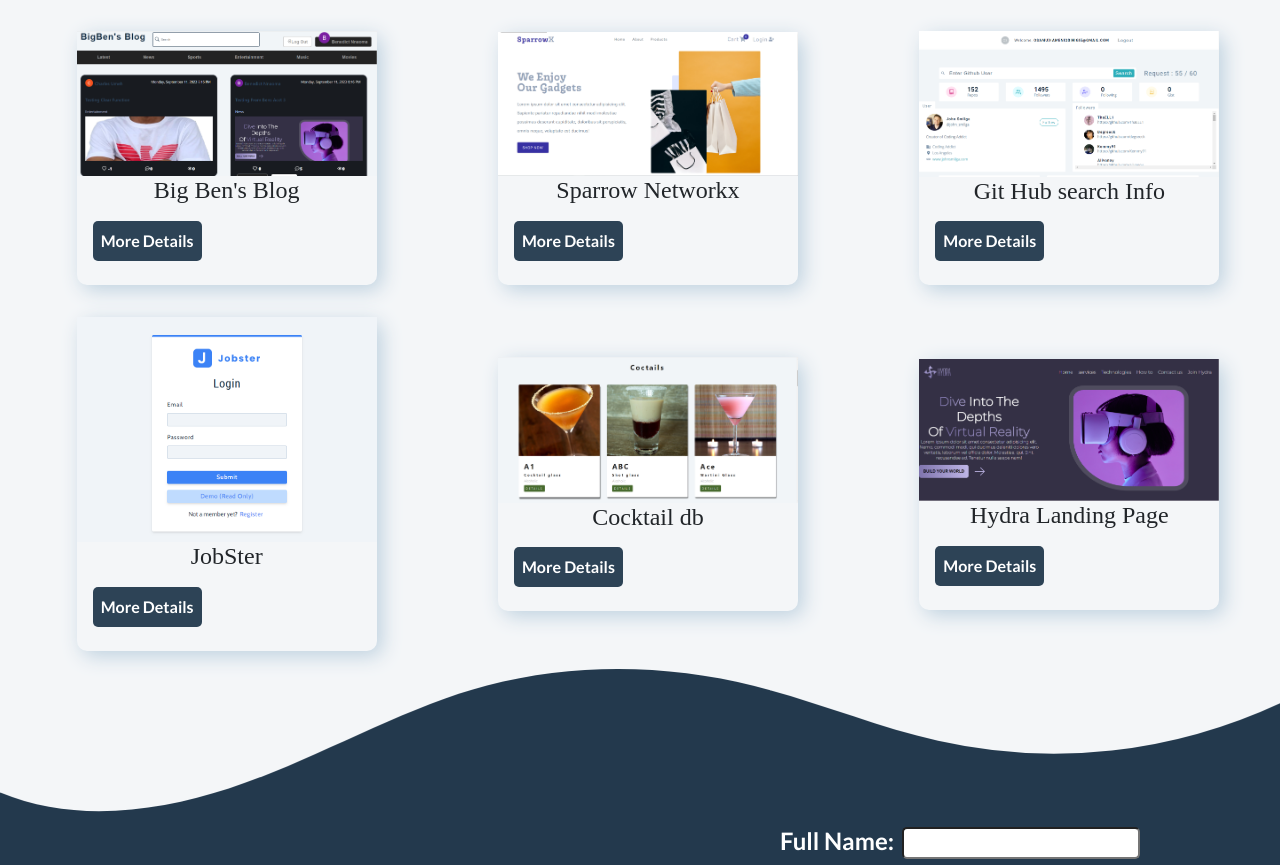
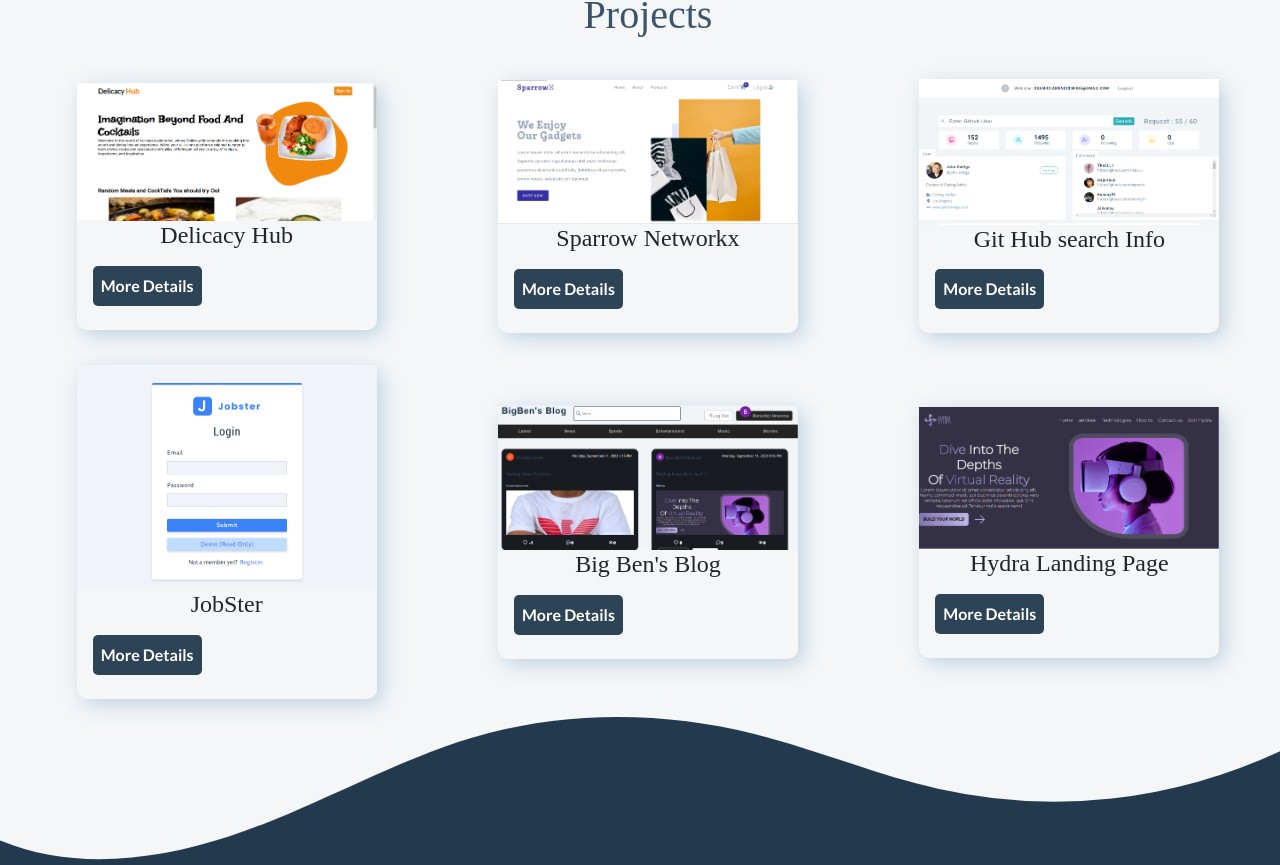
Before and after one commit to Benedictnno/portfolio, a React (Vite) app: page / in a window 1280 px wide. Shown: the part 1932-2797 px from the top of the page. Built offline with nearby package versions, Linux system fonts and the light colour scheme; a web font is replaced by a local one.

Commit message:
food app project

```diff
--- a/src/Components/Projects.jsx
+++ b/src/Components/Projects.jsx
@@ -5,10 +5,11 @@ import sparrow_Screenshot from "../images/sparrow_Screenshot.png";
 import big_ben from "../images/big_ben.png";
 import hydrapage_Screenshot from "../images/hydrapage_Screenshot .png";
 import jobStore from "../images/jobStore.png";
+import food_app from "../images/food_app.png";
 import Aos from "aos";
 import "aos/dist/aos.css";
 import Modal from "react-modal";
-import {AiOutlineClose} from 'react-icons/ai'
+import { AiOutlineClose } from "react-icons/ai";
 const Projects = () => {
   const [idT, setId] = useState(false);
 
@@ -28,23 +29,22 @@ const Projects = () => {
   const Project = [
     {
       id: 0,
-      image: big_ben,
-      title: "Big Ben's Blog",
+      image: food_app,
+      title: "Delicacy Hub",
       subtitle:
-        " Big Ben's Blog is a dynamic and user-friendly web application designed to provide a platform for multiple bloggers to share their thoughts, insights, and expertise with a global audience. This innovative blogging platform is meticulously crafted to cater to the diverse needs of bloggers, ensuring a seamless and engaging experience for both writers and readers alike.",
-      link: "https://big-bens-blog.netlify.app",
+        "Delicacy Hub is your go-to platform for all things food and drink. Whether you're a seasoned chef or a home cook looking for inspiration, we've got you covered. Explore a world of flavors, recipes, and culinary delights right at your fingertips.",
+      link: "https://delicacy-hub.netlify.app/",
       points1:
-        "Multi-Author Support: One of the standout features of Big Ben's Blog is its robust multi-author support. It allows a community of bloggers, ranging from professionals to hobbyists, to contribute their unique perspectives and content to a shared platform. Each author has their own profile, where they can showcase their expertise and build their personal brand.",
+        " Extensive Recipe Database: Browse through a vast collection of mouthwatering recipes curated from around the globe. From classic comfort foods to exotic dishes, we have something for every palate.",
       point2:
-        "User-Friendly Interface: The user interface of the platform is designed with both bloggers and readers in mind. It offers an intuitive, visually appealing, and easy-to-navigate layout, making it accessible to users of all technological backgrounds. Bloggers can effortlessly create and manage their posts, while readers can explore a wealth of content without any technical barriers.",
+        "Detailed Ingredients and Instructions: Get step-by-step guidance on each recipe, along with a comprehensive list of ingredients. Cooking has never been this easy and enjoyable!",
       point3:
-        "Customizable Blog Posts: Big Ben's Blog empowers bloggers with a wide range of formatting options. Authors can format their posts using rich text editing tools, upload images, embed links, and even add code snippets for technical articles. This ensures that bloggers have full creative control over their content.",
+        " Gorgeous Food Imagery: Immerse yourself in a visual feast with high-quality images of every recipe. Let the visuals inspire your next culinary masterpiece.",
       point4:
-        "Comment and Interaction Features: Interactivity is a crucial aspect of blogging, and Big Ben's Blog embraces it wholeheartedly. Readers can leave comments on blog posts, facilitating discussions and engagement between authors and their audience. ",
+        "Global Culinary Connection: Immerse yourself in the rich tapestry of global cuisine. Discover not just recipes but the stories behind them, as we take you on a virtual journey around the world through the lens of gastronomy.",
       point5:
-        "Responsive Design: Big Ben's Blog boasts a responsive design, ensuring that it adapts seamlessly to various devices and screen sizes. Whether users access the platform on a desktop, tablet, or mobile phone, they can enjoy a consistent and visually pleasing experience.",
+        "Responsive Design: Enjoy a consistent and optimal cooking experience across various devices, including desktops, tablets, and smartphones.",
     },
-
     {
       id: 1,
       image: sparrow_Screenshot,
@@ -100,22 +100,21 @@ const Projects = () => {
     },
     {
       id: 4,
-      image: coctail,
-      title: "Cocktail db",
+      image: big_ben,
+      title: "Big Ben's Blog",
       subtitle:
-        "The Cocktail DB is a web application that provides comprehensive information about various cocktails using the Cocktail API. It offers details on how to make any cocktail that is available and being searched for, ensuring users have access to valuable recipes and instructions.",
-      point1:
-        "Comprehensive Cocktail Database: Access an extensive collection of cocktails with detailed information.",
+        " Big Ben's Blog is a dynamic and user-friendly web application designed to provide a platform for multiple bloggers to share their thoughts, insights, and expertise with a global audience. This innovative blogging platform is meticulously crafted to cater to the diverse needs of bloggers, ensuring a seamless and engaging experience for both writers and readers alike.",
+      link: "https://big-bens-blog.netlify.app",
+      points1:
+        "Multi-Author Support: One of the standout features of Big Ben's Blog is its robust multi-author support. It allows a community of bloggers, ranging from professionals to hobbyists, to contribute their unique perspectives and content to a shared platform. Each author has their own profile, where they can showcase their expertise and build their personal brand.",
       point2:
-        "Ingredient Lists: View complete ingredient lists for each drink, making it simple to gather all necessary items before starting your cocktail-making adventure.",
+        "User-Friendly Interface: The user interface of the platform is designed with both bloggers and readers in mind. It offers an intuitive, visually appealing, and easy-to-navigate layout, making it accessible to users of all technological backgrounds. Bloggers can effortlessly create and manage their posts, while readers can explore a wealth of content without any technical barriers.",
       point3:
-        "Categorization: Easily browse and find cocktails based on categories such as type, flavor profile, spirit base, or popularity.",
+        "Customizable Blog Posts: Big Ben's Blog empowers bloggers with a wide range of formatting options. Authors can format their posts using rich text editing tools, upload images, embed links, and even add code snippets for technical articles. This ensures that bloggers have full creative control over their content.",
       point4:
-        "Mobile-Friendly: Enjoy a seamless experience on both desktop and mobile devices, ensuring you can access Cocktail db wherever you go.",
+        "Comment and Interaction Features: Interactivity is a crucial aspect of blogging, and Big Ben's Blog embraces it wholeheartedly. Readers can leave comments on blog posts, facilitating discussions and engagement between authors and their audience. ",
       point5:
-        "Search Functionality: Quickly find specific cocktails by searching for their names or ingredients.",
-
-      link: "https://cocktail-db-info.netlify.app",
+        "Responsive Design: Big Ben's Blog boasts a responsive design, ensuring that it adapts seamlessly to various devices and screen sizes. Whether users access the platform on a desktop, tablet, or mobile phone, they can enjoy a consistent and visually pleasing experience.",
     },
     {
       id: 5,
@@ -140,7 +139,7 @@ const Projects = () => {
         <article className="project_container">
           {Project.map(({ image, title, id }) => {
             return (
-              <div className="mainp_container " key={id} data-aos="fade-up" key={id}>
+              <div className="mainp_container " key={id} data-aos="fade-up">
                 <img src={image} alt={title} data-aos="zoom-in" />
                 <div className="btn_container">
                   <h3>{title}</h3>
@@ -182,7 +181,7 @@ const Projects = () => {
                         onClick={closeModal}
                         className="contact p_btn_red"
                       >
-                        <AiOutlineClose/>
+                        <AiOutlineClose />
                       </button>
                     </div>
 
--- a/src/index.css
+++ b/src/index.css
@@ -44,7 +44,7 @@ button{
  grid-template-columns: repeat(1, 5fr 4fr);
  place-items: center;
  height: 100vh;
- margin-top: -5rem;
+ margin-top: -2rem;
  place-content: center;
 }
 
```
Also changed, not shown: src/images/food_app.png (added).
